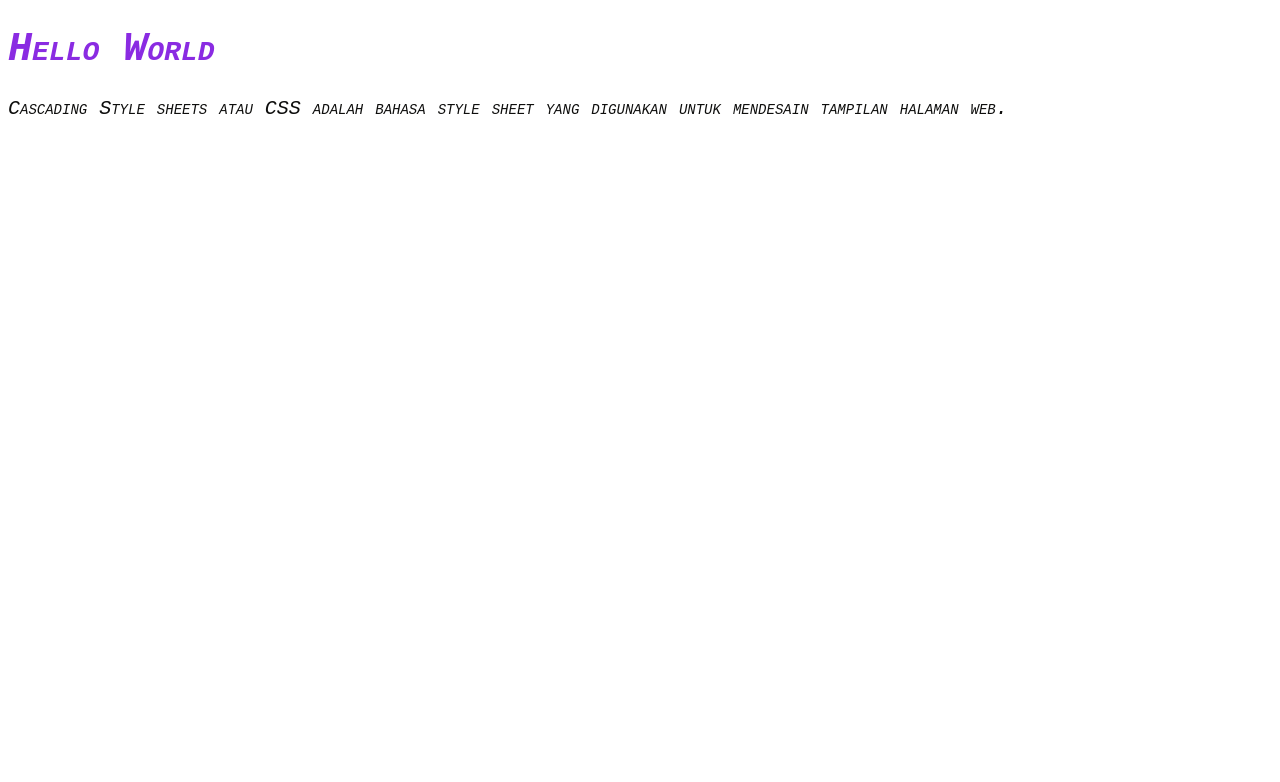
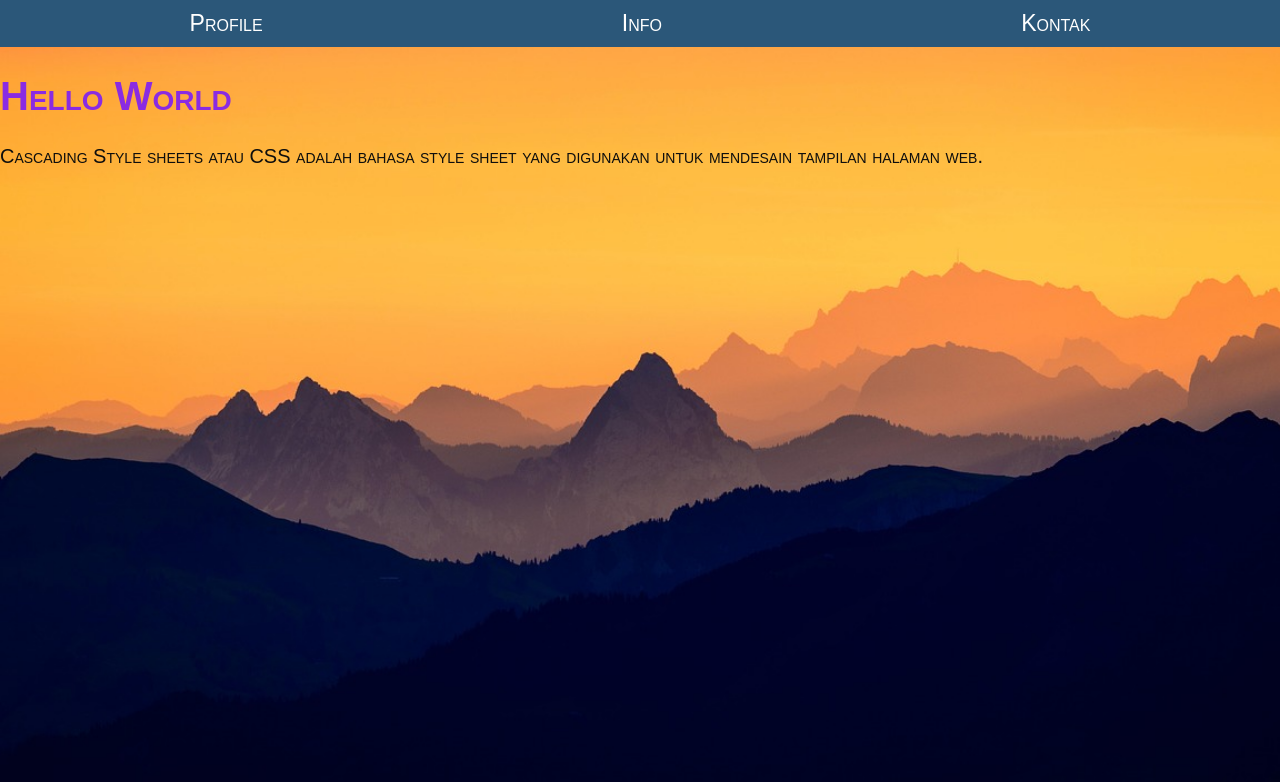
Before and after one commit to Dandywahyudin/latihan-css, a plain HTML site: page index.html in a window 1280 px wide. Drawn offline with Linux system fonts and the light colour scheme.

Commit message:
ubah tampilan css

```diff
--- a/index.html
+++ b/index.html
@@ -7,7 +7,12 @@
     <link rel="stylesheet" href="style.css">
 
 </head>
-<body>
+<body class="container">
+    <div class="nav">
+    <a href="/latihan-css/profile.html">Profile</a>
+    <a href="/latihan-css/info.html">Info</a>
+    <a href="/latihan-css/kontak.html">Kontak</a>
+    </div>
     <h1>Hello World</h1>
     <p>Cascading Style sheets atau CSS adalah bahasa style sheet yang digunakan untuk mendesain tampilan halaman web.</p>
 </body>
--- a/style.css
+++ b/style.css
@@ -1,8 +1,9 @@
  body {
-        font-family: 'Courier New';
+        font-family: 'Arial', sans-serif;
         font-size: 20px;
         font-variant: small-caps;
-        font-style: italic;
+        font-weight: normal;
+        background-color: rgb(121, 170, 43);
     }
     h1 {
         color: blueviolet;
@@ -11,3 +12,38 @@
         line-height: 20px;
         color: rgb(14, 14, 13);
     }
+
+    a {
+        text-decoration: none;
+        color: rgb(255, 255, 255);
+        font-size: 23px;
+        text-align: center;
+        margin: 0 auto;
+    }
+
+    .nav {
+        background-color: rgb(43, 87, 121);
+        padding: 10px;
+        margin-bottom: 20px;
+        display: flex;
+        justify-content: center;
+    }
+
+    button {
+        background-color: skyblue;
+        border: none;
+        padding: 5px 10px;
+        border-radius: 5px;
+        cursor: pointer;
+    }
+
+    .container {
+        background-image: url('image.jpg');
+        background-size: cover;
+        background-position: center;
+        background-repeat: no-repeat;
+        width: 100vw;
+        height: 100vh;
+        margin: 0;
+        padding: 0;
+    }
```
Also changed, not shown: profile.html (added, +16 -0 lines), image.jpg (added).
